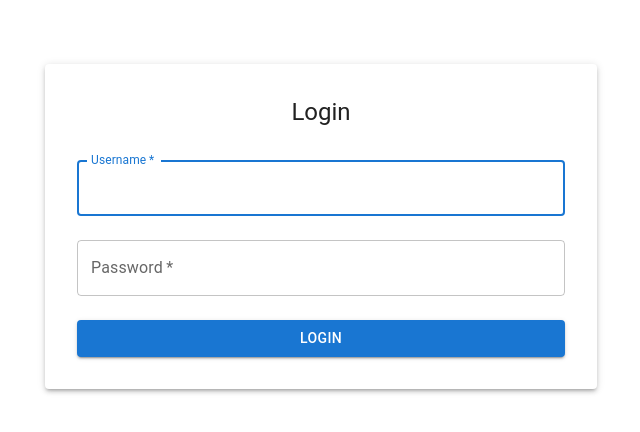
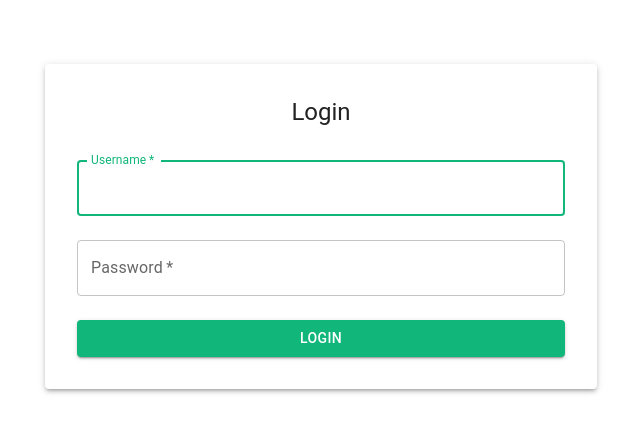
Before and after one commit to sunanda-droid/smart-porter-frontend, a React (Create React App) app: page /login in a window 1280 px wide. Shown: the top 432 px of the page, without its empty margins (319-959 px from the left). Built offline with nearby package versions, Linux system fonts and the light colour scheme.

Commit message:
initial commit

```diff
--- a/package.json
+++ b/package.json
@@ -1,6 +1,5 @@
 {
   "name": "mui-dashboard-app",
-  "homepage": "https://sunanda-droid.github.io/smart-porter-frontend/",
   "version": "1.0.0",
   "private": true,
   "dependencies": {
--- a/src/components/Dashboard.js
+++ b/src/components/Dashboard.js
@@ -19,7 +19,7 @@ const Dashboard = () => {
           <Typography variant="h4" align="center">{data.dashboard.scans}</Typography>
         </Paper>
       </Grid>
-      <Grid item xs={12} sm={4}>
+      {/* <Grid item xs={12} sm={4}>
         <Paper elevation={2} sx={{ p: 2 }}>
           <Typography variant="h6" align="center">Growth</Typography>
           <ResponsiveContainer width="100%" height={60}>
@@ -28,7 +28,7 @@ const Dashboard = () => {
             </LineChart>
           </ResponsiveContainer>
         </Paper>
-      </Grid>
+      </Grid> */}
       <Grid item xs={12} md={8}>
         <Paper elevation={2} sx={{ p: 2, height: 300 }}>
           <Typography variant="h6">Scan Stats (Monthly)</Typography>
--- a/src/components/Main.js
+++ b/src/components/Main.js
@@ -15,7 +15,7 @@ const Main = ({ onLogout }) => {
       <AppBar position="static">
         <Toolbar>
           <Typography variant="h6" sx={{ flexGrow: 1 }}>
-            Dashboard App
+           Smart Porter
           </Typography>
           <Button color="inherit" onClick={onLogout}>
             Logout
--- a/src/theme.js
+++ b/src/theme.js
@@ -2,7 +2,22 @@ import { createTheme } from "@mui/material/styles";
 
 const theme = createTheme({
   palette: {
-    mode: "light"
+    mode: "light",
+    primary: {
+      main: "#11b67a",
+      contrastText: "#fff"
+    },
+    success: {
+      main: "#11b67a",
+      contrastText: "#fff"
+    }
+  },
+  components: {
+    MuiButton: {
+      defaultProps: {
+        color: "primary"
+      }
+    }
   }
 });
 
```
Also changed, not shown: 3 other files (tests, documents, lock files or other folders).
